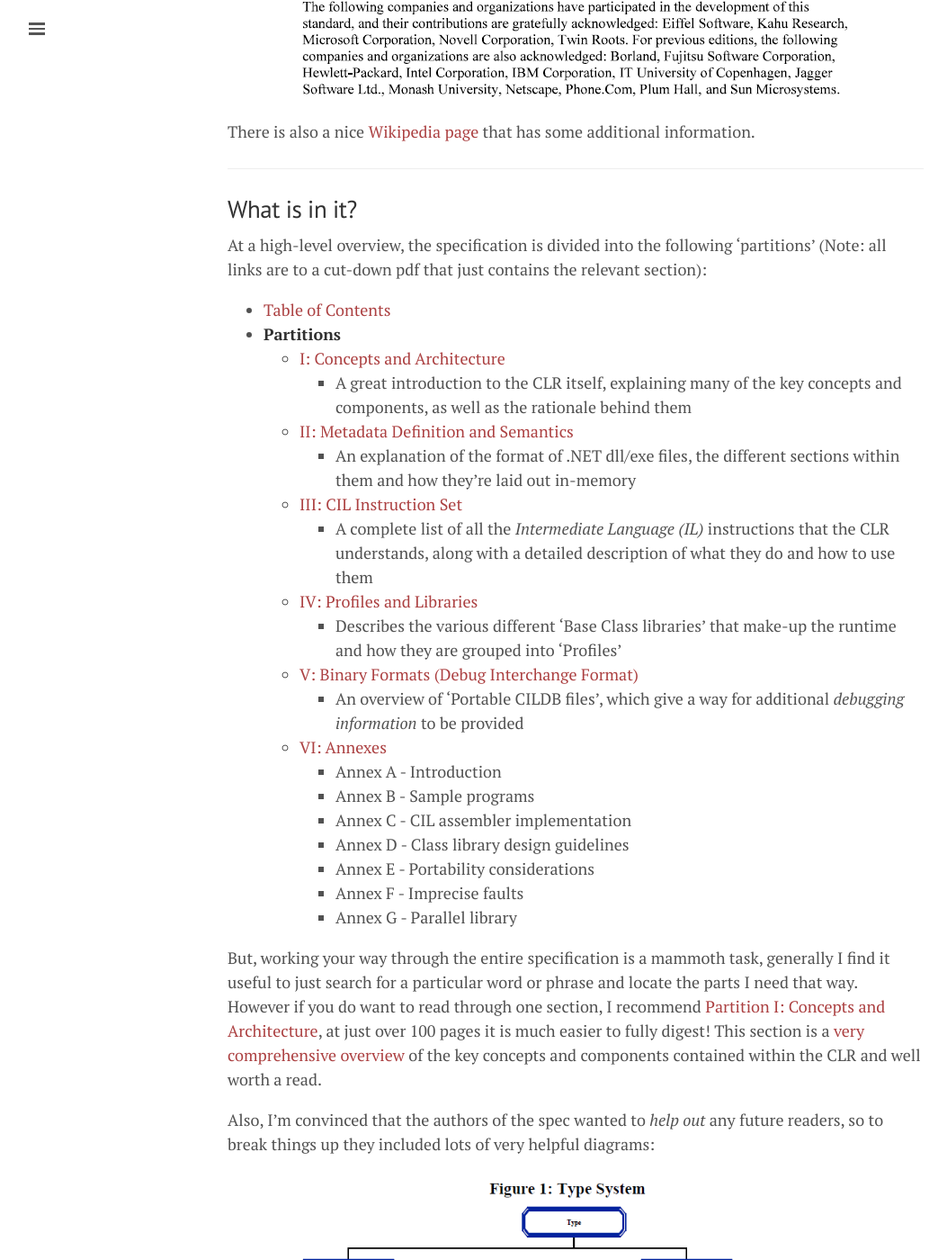
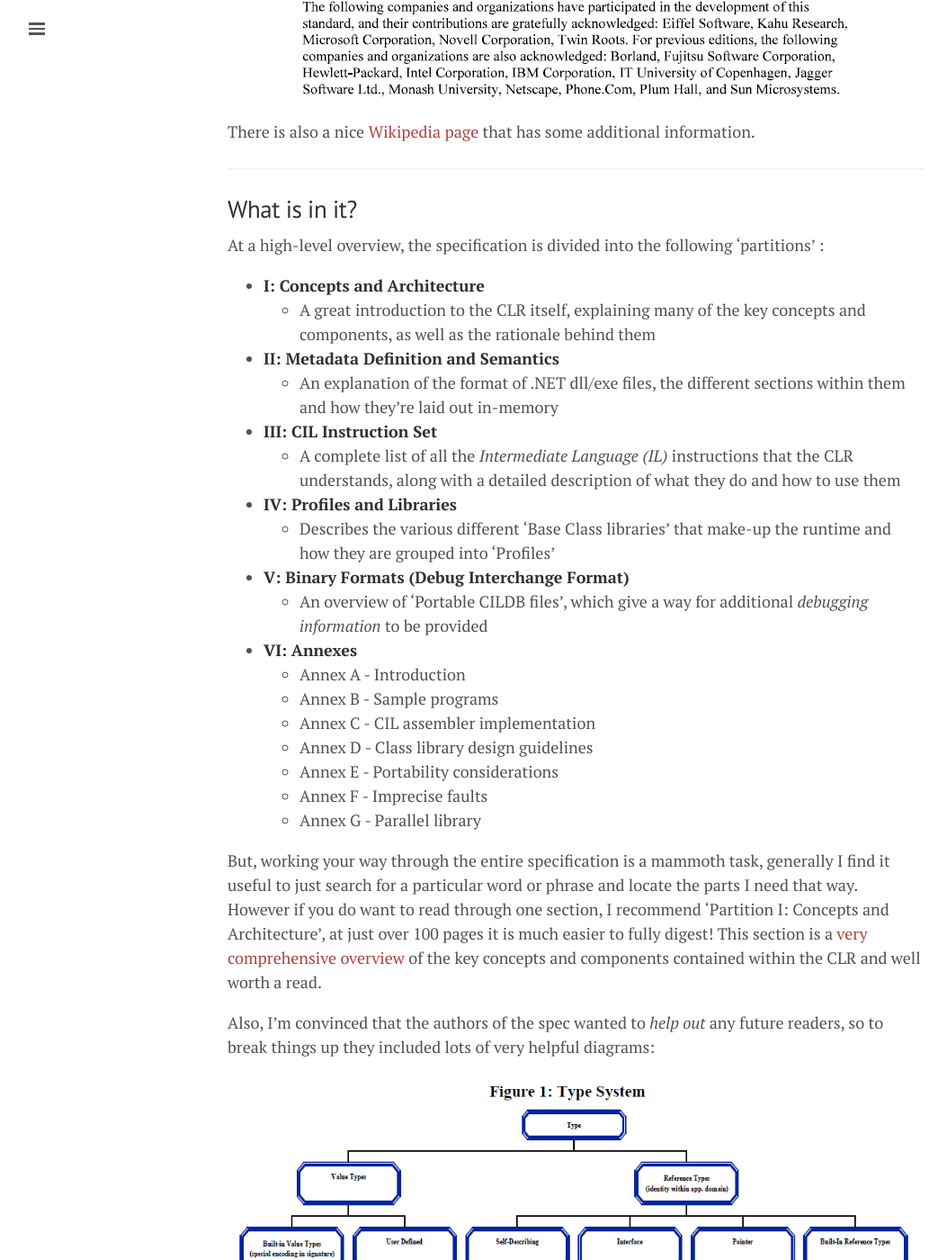
Before and after one commit to mattwarren/mattwarren.github.io, a Jekyll site: the page built from _posts/2018-04-06-Taking-a-look-at-the-ECMA-335-Standard-for-.NET.md, in a window 1280 px wide and 1400 px high, scrolled down 1559 px. Shown: the whole window at 90% size, without its empty margins (0-1053 px from the left). Built offline with Jekyll 4.4.1, drawn with Linux system fonts in a browser that asks for light colours; nearby versions of some CDN libraries; comment, search, counter and statistics services are not loaded; some of the changed text lies outside the part shown.

Commit message:
Remove HUGE files (until I can make smaller versions!!)

```diff
--- a/_posts/2018-04-06-Taking-a-look-at-the-ECMA-335-Standard-for-.NET.md
+++ b/_posts/2018-04-06-Taking-a-look-at-the-ECMA-335-Standard-for-.NET.md
@@ -41,30 +41,28 @@ There is also a nice [Wikipedia page](https://en.wikipedia.org/wiki/Common_Langu
 
 ## What is in it?
 
-At a high-level overview, the specification is divided into the following 'partitions' (Note: all links are to a cut-down pdf that just contains the relevant section):
+At a high-level overview, the specification is divided into the following 'partitions' :
 
-- [Table of Contents]({{ base }}/data/2018/04/ECMA-335, 6th edition, June 2012 - Partition 0 - Intro and TOC.pdf)
-- **Partitions**
-  - [I: Concepts and Architecture]({{ base }}/data/2018/04/ECMA-335, 6th edition, June 2012 - Partition 1 - Concepts and Architecture.pdf)
-    - A great introduction to the CLR itself, explaining many of the key concepts and components, as well as the rationale behind them
-  - [II: Metadata Definition and Semantics]({{ base }}/data/2018/04/ECMA-335, 6th edition, June 2012 - Partition 2 - Metadata Definition and Semantics.pdf)
-    - An explanation of the format of .NET dll/exe files, the different sections within them and how they're laid out in-memory
-  - [III: CIL Instruction Set]({{ base }}/data/2018/04/ECMA-335, 6th edition, June 2012 - Partition 3 - CIL Instruction Set.pdf)
-    - A complete list of all the *Intermediate Language (IL)* instructions that the CLR understands, along with a detailed description of what they do and how to use them
-  - [IV: Profiles and Libraries]({{ base }}/data/2018/04/ECMA-335, 6th edition, June 2012 - Partition 4 - Profiles and Libraries.pdf)
-    - Describes the various different 'Base Class libraries' that make-up the runtime and how they are grouped into 'Profiles'
-  - [V: Binary Formats (Debug Interchange Format)]({{ base }}/data/2018/04/ECMA-335, 6th edition, June 2012 - Partition 5 - Binary Formats (Debug Interchange Format).pdf)
-    - An overview of 'Portable CILDB files', which give a way for additional *debugging information* to be provided
-  - [VI: Annexes]({{ base }}/data/2018/04/ECMA-335, 6th edition, June 2012 - Partition 6 - Annexes.pdf)
-    - Annex A - Introduction
-    - Annex B - Sample programs
-    - Annex C - CIL assembler implementation
-    - Annex D - Class library design guidelines
-    - Annex E - Portability considerations
-    - Annex F - Imprecise faults
-    - Annex G - Parallel library
+- **I: Concepts and Architecture**
+  - A great introduction to the CLR itself, explaining many of the key concepts and components, as well as the rationale behind them
+- **II: Metadata Definition and Semantics**
+  - An explanation of the format of .NET dll/exe files, the different sections within them and how they're laid out in-memory
+- **III: CIL Instruction Set**
+  - A complete list of all the *Intermediate Language (IL)* instructions that the CLR understands, along with a detailed description of what they do and how to use them
+- **IV: Profiles and Libraries**
+  - Describes the various different 'Base Class libraries' that make-up the runtime and how they are grouped into 'Profiles'
+- **V: Binary Formats (Debug Interchange Format)**
+  - An overview of 'Portable CILDB files', which give a way for additional *debugging information* to be provided
+- **VI: Annexes**
+  - Annex A - Introduction
+  - Annex B - Sample programs
+  - Annex C - CIL assembler implementation
+  - Annex D - Class library design guidelines
+  - Annex E - Portability considerations
+  - Annex F - Imprecise faults
+  - Annex G - Parallel library
 
-But, working your way through the entire specification is a mammoth task, generally I find it useful to just search for a particular word or phrase and locate the parts I need that way. However if you do want to read through one section, I recommend [Partition I: Concepts and Architecture]({{ base }}/data/2018/04/ECMA-335, 6th edition, June 2012 - Partition 1 - Concepts and Architecture.pdf), at just over 100 pages it is much easier to fully digest! This section is a [very comprehensive overview](({{ base }}/images/2018/04/Partition I - Concepts and Architecture - Outline.png)) of the key concepts and components contained within the CLR and well worth a read.
+But, working your way through the entire specification is a mammoth task, generally I find it useful to just search for a particular word or phrase and locate the parts I need that way. However if you do want to read through one section, I recommend 'Partition I: Concepts and Architecture', at just over 100 pages it is much easier to fully digest! This section is a [very comprehensive overview](({{ base }}/images/2018/04/Partition I - Concepts and Architecture - Outline.png)) of the key concepts and components contained within the CLR and well worth a read.
 
 Also, I'm convinced that the authors of the spec wanted to *help out* any future readers, so to break things up they included lots of very helpful diagrams:
 
```
Also changed, not shown: 2 other files.
